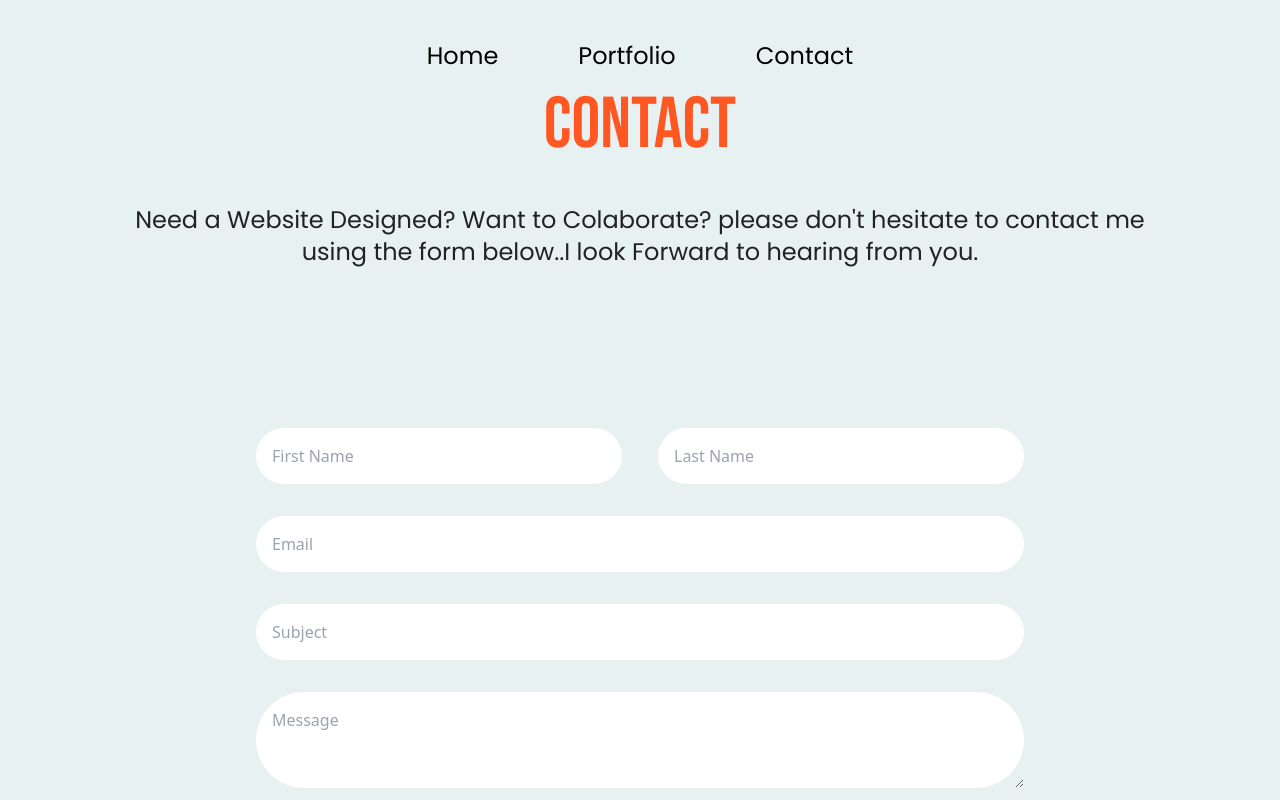
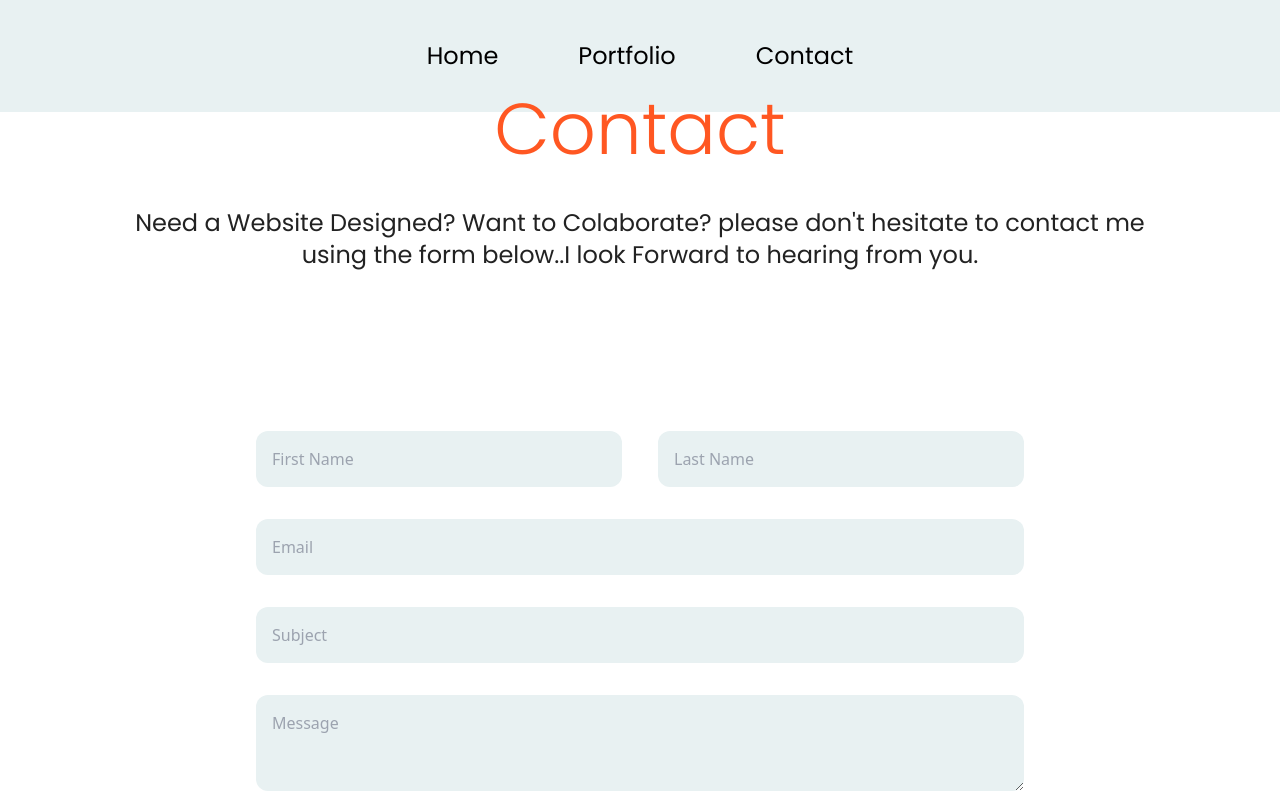
Before and after one commit to skystanoyevitch/sky-portfolio, a React (Create React App) app: page /Contact in a window 1280 px wide. Shown: the top 800 px of the page. Built offline with nearby package versions, Linux system fonts and the light colour scheme.

Commit message:
updated to UI styling and font changes

```diff
--- a/public/index.html
+++ b/public/index.html
@@ -25,7 +25,7 @@
   <title>My Protfolio</title>
 </head>
 
-<body class="bg-body">
+<body class="">
   <noscript>You need to enable JavaScript to run this app.</noscript>
   <div id="root"></div>
   <!--
--- a/src/Pages/Contact/Contact.js
+++ b/src/Pages/Contact/Contact.js
@@ -37,7 +37,7 @@ function Contact() {
 		<div className="">
 			<div className="container mx-auto md:h-full flex flex-col justify-around xl:justify-center xl:gap-32 px-8 py-14 md:py-0 md:items-center md:my-24 md:px-20 lg:px-32 xl:my-0 xl:h-screen">
 				<div className="text-center">
-					<h1 className="font-bebas text-mainOrange text-5xl md:text-6xl xl:text-7xl xl:leading-normal px-8 lg:px-0">
+					<h1 className="font-poppins font-light text-mainOrange text-5xl md:text-6xl xl:text-7xl xl:leading-normal px-8 lg:px-0">
 						Contact
 					</h1>
 					<p className="text-primary text-lg md:text-xl xl:text-2xl font-poppins leading-normal pt-4 lg:pt-6">
@@ -74,7 +74,7 @@ function Contact() {
 									maxLength: 15,
 								})}
 								type="text"
-								className="p-4 bg-white w-full rounded-full"
+								className="p-4 bg-body w-full rounded-xl"
 								name="first_name"
 								placeholder="First Name"
 							/>
@@ -87,7 +87,7 @@ function Contact() {
 										message: "Last Name is Required",
 									},
 								})}
-								className="p-4 bg-white w-full rounded-full"
+								className="p-4 bg-body w-full rounded-xl"
 								name="last_name"
 								placeholder="Last Name"
 							/>
@@ -102,7 +102,7 @@ function Contact() {
 										message: "Email is Required",
 									},
 								})}
-								className="p-4 bg-white rounded-full"
+								className="p-4 bg-body rounded-xl"
 								name="email"
 								placeholder="Email"
 							/>
@@ -110,13 +110,13 @@ function Contact() {
 							<input
 								type="text"
 								{...register("subject", { maxLength: 15 })}
-								className="p-4 bg-white rounded-full"
+								className="p-4 bg-body rounded-xl"
 								name="subject"
 								placeholder="Subject"
 							/>
 
 							<textarea
-								className="h-24 p-4 bg-white rounded-full"
+								className="h-24 p-4 bg-body rounded-xl"
 								type="text"
 								{...register("message", {
 									required: {
@@ -140,7 +140,7 @@ function Contact() {
 							variants={buttonVarant}
 							type="submit"
 							value="submit"
-							className="hover:bg-mainOrange hover:text-white bg-white border-4 border-gray-700 font-bold text-gray-700 font-poppins py-2 px-6 text-xl mt-4 mx-8 md:mx-0 rounded-full"
+							className="hover:bg-mainOrange hover:text-white bg-white font-bold border border-gray-700 text-gray-700 font-poppins py-2 px-6 text-xl mt-4 mx-8 md:mx-0 rounded-xl"
 						>
 							Send
 						</motion.button>
--- a/src/Pages/Home/Components/FeaturedProjects.js
+++ b/src/Pages/Home/Components/FeaturedProjects.js
@@ -27,7 +27,7 @@ function FeaturedProjects() {
 			className="container mx-auto max-w-xs py-20 md:max-w-lg xl:p-0 xl:flex lg:max-w-5xl lg:flex lg:p-24 lg:items-center xl:py-44 lg:justify-evenly space-y-20 xl:space-y-0"
 		>
 			<div className="container mx-auto">
-				<h1 className="text-gray-700 text-center font-bebas text-5xl lg:text-6xl xl:text-7xl mb-12 xl:mb-32">
+				<h1 className="text-gray-700 text-center font-poppins font-light text-5xl mb-12 xl:mb-32">
 					Featured Projects
 				</h1>
 
@@ -38,7 +38,7 @@ function FeaturedProjects() {
 							target="_blank"
 							rel="noreferrer"
 						>
-							<h2 className="font-poppins lg:text-4xl font-bold text-gray-700 pb-2 md:pb-4">
+							<h2 className="font-poppins lg:text-3xl font-semibold text-gray-700 pb-2 md:pb-4">
 								Travel Pal
 							</h2>
 							<div className="relative rounded-xl overflow-hidden h-60 lg:h-96 z-20 shadow-mainBoxShadow">
@@ -54,7 +54,7 @@ function FeaturedProjects() {
 							rel="noreferrer"
 							className=""
 						>
-							<h2 className="font-poppins lg:text-4xl font-bold text-gray-700 pb-2 md:pb-4">
+							<h2 className="font-poppins lg:text-3xl font-semibold text-gray-700 pb-2 md:pb-4">
 								Teknipak
 							</h2>
 							<div className="relative rounded-xl overflow-hidden h-60 lg:h-96 z-20 shadow-mainBoxShadow">
--- a/src/Pages/Home/Components/Hero.js
+++ b/src/Pages/Home/Components/Hero.js
@@ -13,12 +13,12 @@ function Hero() {
 	return (
 		<div className="xl:h-4/6 p-10 xl:p-0 md:mt-24">
 			<div className="container mx-auto">
-				<div className="right-2 bottom-2 xl:mt-32 mx-auto w-48 h-64 md:w-48 md:h-56 lg:w-80 lg:h-80 bg-profileImage bg-contain md:bg-cover bg-center bg-no-repeat"></div>
+				<div className="right-2 bottom-2 rounded-full xl:mt-32 mx-auto w-48 h-64 md:w-48 md:h-56 lg:w-80 lg:h-80 bg-profileImage bg-contain md:bg-cover bg-center bg-no-repeat"></div>
 				<div className="text-center mt-10 lg:flex lg:flex-col lg:items-center">
 					<p className="font-poppins text-sm font-semibold text-primary">
 						Web Developer | Designer
 					</p>
-					<h1 className="text-6xl xl:text-8xl font-bebas text-mainOrange">
+					<h1 className="text-6xl xl:text-8xl font-caveat text-mainOrange">
 						Sky Stanoyevitch
 					</h1>
 					<p className="mt-4 font-poppins text-primary text-lg md:text-xl xl:text-2xl leading-normal  lg:max-w-3xl xl:max-w-6xl">
@@ -36,7 +36,7 @@ function Hero() {
 									boxShadow: "5px 5px 0 rgba(55, 65, 81, 1)",
 								}}
 								whileTap={{ scale: 0.9 }}
-								className="relative z-20 hover:bg-mainOrange hover:text-white bg-white font-bold text-gray-700 py-2 px-6 font-poppins text-md xl:text-xl xl:w-30 mt-8 xl:mt-10 md:mr-4 rounded-xl"
+								className="relative z-20 hover:bg-mainOrange hover:text-white bg-white font-bold border border-gray-700  text-gray-700 py-2 px-6 font-poppins text-md xl:text-xl xl:w-30 mt-8 xl:mt-10 md:mr-4 rounded-xl"
 							>
 								Contact
 							</motion.button>
@@ -53,7 +53,7 @@ function Hero() {
 							whileHover="hover"
 							whileTap={{ scale: 0.9 }}
 							onClick={notify}
-							className="hover:bg-mainOrange hover:text-white bg-white py-2 px-6 font-poppins font-bold text-gray-700 text-md xl:text-xl xl:w-30 mt-8 xl:mt-10 md:mr-4 rounded-xl"
+							className="hover:bg-mainOrange hover:text-white bg-white py-2 px-6 font-poppins font-bold border border-gray-700  text-gray-700 text-md xl:text-xl xl:w-30 mt-8 xl:mt-10 md:mr-4 rounded-xl"
 						>
 							Resume
 						</motion.button>
--- a/src/Pages/Home/Components/MainContact.js
+++ b/src/Pages/Home/Components/MainContact.js
@@ -38,7 +38,7 @@ const MainContact = () => {
 				>
 					<div className="container mx-auto mb-24  p-8 lg:p-16 xl:p-0 text-center flex flex-col items-center justify-center">
 						<HandShake />
-						<h1 className="font-bebas text-gray-700 text-5xl lg:text-5xl xl:text-6xl">
+						<h1 className="font-poppins font-light text-gray-700 text-5xl lg:text-5xl xl:text-6xl">
 							Let's Work Together
 						</h1>
 						<Link to="/Contact">
@@ -48,7 +48,7 @@ const MainContact = () => {
 									boxShadow: "5px 5px 0 rgba(55, 65, 81, 1)",
 								}}
 								whileHover="hover"
-								className="hover:bg-mainOrange hover:text-white bg-white font-bold text-gray-700 py-2 px-8 font-poppins text-md xl:text-xl xl:w-30 lg:px-8 mt-8 rounded-xl"
+								className="hover:bg-mainOrange hover:text-white bg-white font-bold border border-gray-700 text-gray-700 py-2 px-8 font-poppins text-md xl:text-xl xl:w-30 lg:px-8 mt-8 rounded-xl"
 							>
 								Get In Touch
 							</motion.button>
--- a/src/index.css
+++ b/src/index.css
@@ -1,6 +1,7 @@
 /* Font Imports */
 @import url('https://fonts.googleapis.com/css2?family=Poppins:wght@100;200;300;400;500;600;700;800;900&display=swap');
 @import url('https://fonts.googleapis.com/css2?family=Bebas+Neue&display=swap');
+@import url('https://fonts.googleapis.com/css2?family=Caveat:wght@400;500;600;700&display=swap');
 /* Tailwind Imports */
 @tailwind base;
 @tailwind components;
--- a/tailwind.config.js
+++ b/tailwind.config.js
@@ -5,6 +5,7 @@ module.exports = {
 			fontFamily: {
 				poppins: ['"Poppins"', "sans-serif"],
 				bebas: ['"Bebas Neue"', "cursive"],
+				caveat: ['"Caveat"', "cursive"],
 			},
 			backgroundImage: (theme) => ({
 				profileImage: "url('./images/mainpicsky.jpg')",
```
Also changed, not shown: src/Pages/Portfolio/Portfolio.jsx (+10 -9 lines).
